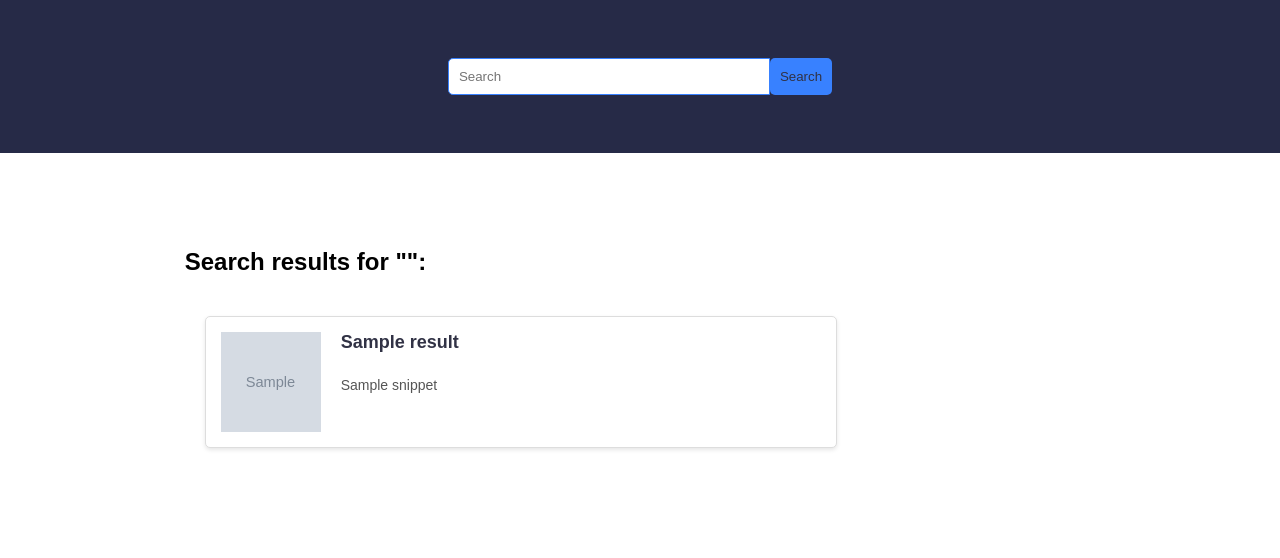
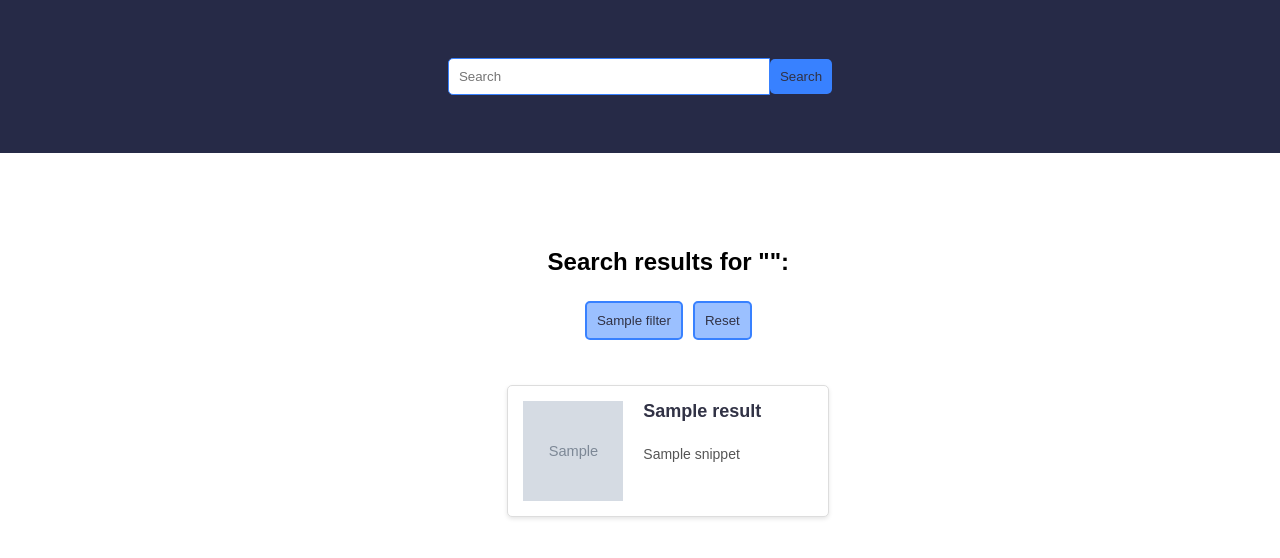
Before and after one commit to sysalaP/ModernSearchEngines, a Flask app: template templates/results.html in a window 1280 px wide. Shown: the top 558 px of the page. Run offline with Flask 3, Linux system fonts and the light colour scheme; the template is opened without the code that fills it: most values are stand-ins (such as "Sample title", 1, 10 or a date in 2020); grey boxes marked "Sample" are stand-in pictures.

Commit message:
filters finished, used right resultslist and made the txt file

```diff
--- a/app.py
+++ b/app.py
@@ -1,9 +1,8 @@
-from flask import Flask, render_template, request
+from flask import Flask, render_template, request, redirect, url_for
 import json
 import logging
 import os
-from ipynb.fs.full.MSE_24_Group_Projects import retrieve
-
+from collections import Counter
 
 app = Flask(__name__)
 
@@ -18,21 +17,6 @@ def load_json_file(file_path):
         logging.error(f"Error loading JSON from {file_path}: {e}")
     return {}
 
-# Split of the attributes of the results
-def load_search_results(file_path):
-    try:
-        with open(file_path, 'r', encoding='utf-8') as f:
-            return [
-                {'query_number': line.split('\t')[0], 'rank': line.split('\t')[1],
-                 'url': line.split('\t')[2], 'score': line.split('\t')[3], 'filter': line.split('\t')[4]}
-                for line in f if len(line.split('\t')) == 5
-            ]
-    except Exception as e:
-        logging.error(f"Error loading search results from {file_path}: {e}")
-    return []
-
-ranking = retrieve('tübingen location', load_json_file('index.json'))
-
 # Get the Image of each document
 def find_image(index):
     supported_formats = ['.svg', '.png', '.jpg', '.jpeg']
@@ -42,12 +26,10 @@ def find_image(index):
             return img_path
     return 'static/pictures/default_picture.jpg'
 
-# Path search results
-search_results = load_search_results('src/search_results.txt')
 # Path categories
 categories = load_json_file('static/categories.json')
 
-#Get title and description
+# Get title and description
 def get_info(index):
     json_path = f'static/documents/{index}.json'
     data = load_json_file(json_path)
@@ -60,14 +42,36 @@ def get_info(index):
 def index():
     return render_template('index.html', categories=categories)
 
-@app.route('/search', methods=['POST'])
+@app.route('/search', methods=['GET', 'POST'])
 def search():
+    query = request.args.get('query') if request.method == 'GET' else request.form['query']
+    ranklist = [
+    [0, 'https://en.wikipedia.org/wiki/Neckarfront', 4.320154330966258, 'neckarfront'],
+    [1, 'https://en.wikipedia.org/wiki/St._George%27s_Collegiate_Church,_T%C3%BCbingen', 4.294722935465357, 'ulrich'],
+    [2, 'https://en.wikivoyage.org/wiki/T%C3%BCbingen', 2.866682863719404, 'ulrich'],
+    [3, 'https://en.wikipedia.org/wiki/Friedrich_H%C3%B6lderlin', 2.1675640402040317, 'ulrich'],
+    [4, 'https://en.wikipedia.org/wiki/Stuttgart', 1.5731610178940094, 'ulrich']
+]
+    selected_filter = request.args.get('filter') if request.method == 'GET' else request.form.get('filter')
+    filter_count = Counter([result[3] for result in ranklist])
+    top_filters = [word for word, count in filter_count.most_common(5)]
+
+    results = []
+    for result in ranklist:
+        if selected_filter and result[3] != selected_filter:
+            continue
+        idx = result[0]
+        title, description, image_url = get_info(idx)
+        results.append({'url': result[1], 'title': title, 'snippet': description, 'image': image_url})
+
+    return render_template('results.html', query=query, results=results, top_filters=top_filters, categories=categories)
+
+
+@app.route('/filter', methods=['POST'])
+def filter():
+    selected_filter = request.form['filter']
     query = request.form['query']
-    results = []
-    for idx, result in enumerate(search_results):
-        title, description, image_url = get_info(idx)
-        results.append({'url': result['url'], 'title': title, 'snippet': description, 'image': image_url})
-    return render_template('results.html', query=query, results=results, categories=categories)
+    return redirect(url_for('search', query=query, filter=selected_filter))
 
 if __name__ == '__main__':
     app.run(debug=True)
--- /dev/null
+++ b/queries.txt
@@ -0,0 +1,2 @@
+1	tübingen attractions
+2	food and drinks
--- a/src/search_results.txt
+++ /dev/null
@@ -1,10 +0,0 @@
-1	1	https://www.komoot.com/guide/355570/castles-in-tuebingen-district	0.725	baum
-1	2	https://www.tuebingen.de/en/3521.html	0.671	education
-1	3	https://www.unimuseum.uni-tuebingen.de/en/museum-at-hohentuebingen-castle	0.529	baum
-1	4	https://www.kreis-tuebingen.de/Startseite	0.502	police
-1	5	https://www.swr.de/swraktuell/baden-wuerttemberg/tuebingen/abistreich-in-tuebingen-eskaliert-102.html		0.498	baum
-1	6	https://www.swtue.de/baeder/freibad.html	0.476	tier
-1	7	https://kunsthalle-tuebingen.de/	0.450	test
-1	8	https://rp.baden-wuerttemberg.de/rpt/	0.430 	tier
-1	9	https://www.ksk-tuebingen.de/de/home.html	0.410	baum
-1	10	https://www.my-stuwe.de/	0.398	eduaction
--- a/static/styles.css
+++ b/static/styles.css
@@ -10,7 +10,6 @@ body {
     background-repeat: no-repeat;
     position: relative;
     z-index: 0;
-/*     background-image: url('/static/istockphoto-870412300-1024x1024.jpg'); */
 }
 
 body::before {
@@ -20,7 +19,6 @@ body::before {
     left: 0;
     width: 100%;
     height: 100%;
- /*    background: rgba(255, 255, 255, 0.5); */
     z-index: -1;
 }
 
@@ -45,6 +43,8 @@ header {
 
 .search-container form {
     display: flex;
+    justify-content: center;
+    align-items: center;
 }
 
 .search-container input[type="text"] {
@@ -76,6 +76,7 @@ main {
     align-items: flex-start;
     position: relative;
     z-index: 1;
+    justify-content: center;
 }
 
 aside {
@@ -101,6 +102,26 @@ section#search-results {
     background-color: rgba(255, 255, 255, 0.9);
     margin-left: 15mm;
     width: 75%;
+    display: flex;
+    flex-direction: column;
+    align-items: center;
+}
+
+.filter-buttons {
+    display: flex;
+    flex-wrap: wrap;
+    justify-content: center;
+    margin-bottom: 20px;
+}
+
+.filter-button {
+    background-color: rgba(56, 129, 255, 0.5);
+    border: 2px solid #3881FF;
+    color: #313245;
+    padding: 10px;
+    margin: 5px;
+    border-radius: 5px;
+    cursor: pointer;
 }
 
 #search-results ul {
@@ -111,6 +132,7 @@ section#search-results {
 .results-container {
     display: flex;
     flex-direction: column;
+    align-items: center;
     padding: 10px;
 }
 
--- a/templates/results.html
+++ b/templates/results.html
@@ -42,6 +42,18 @@
     <main>
         <section id="search-results">
             <h2>Search results for "{{ query }}":</h2>
+            <div class="filter-buttons">
+                {% for filter in top_filters %}
+                    <form method="post" action="/filter">
+                        <input type="hidden" name="query" value="{{ query }}">
+                        <button class="filter-button" type="submit" name="filter" value="{{ filter }}">{{ filter }}</button>
+                    </form>
+                {% endfor %}
+                <form method="post" action="/search">
+                    <input type="hidden" name="query" value="{{ query }}">
+                    <button class="filter-button" type="submit" name="filter" value="">Reset</button>
+                </form>
+            </div>
             <div class="results-container">
                 {% for result in results %}
                     <div class="result-item">
```
Also changed, not shown: 1 other file.
